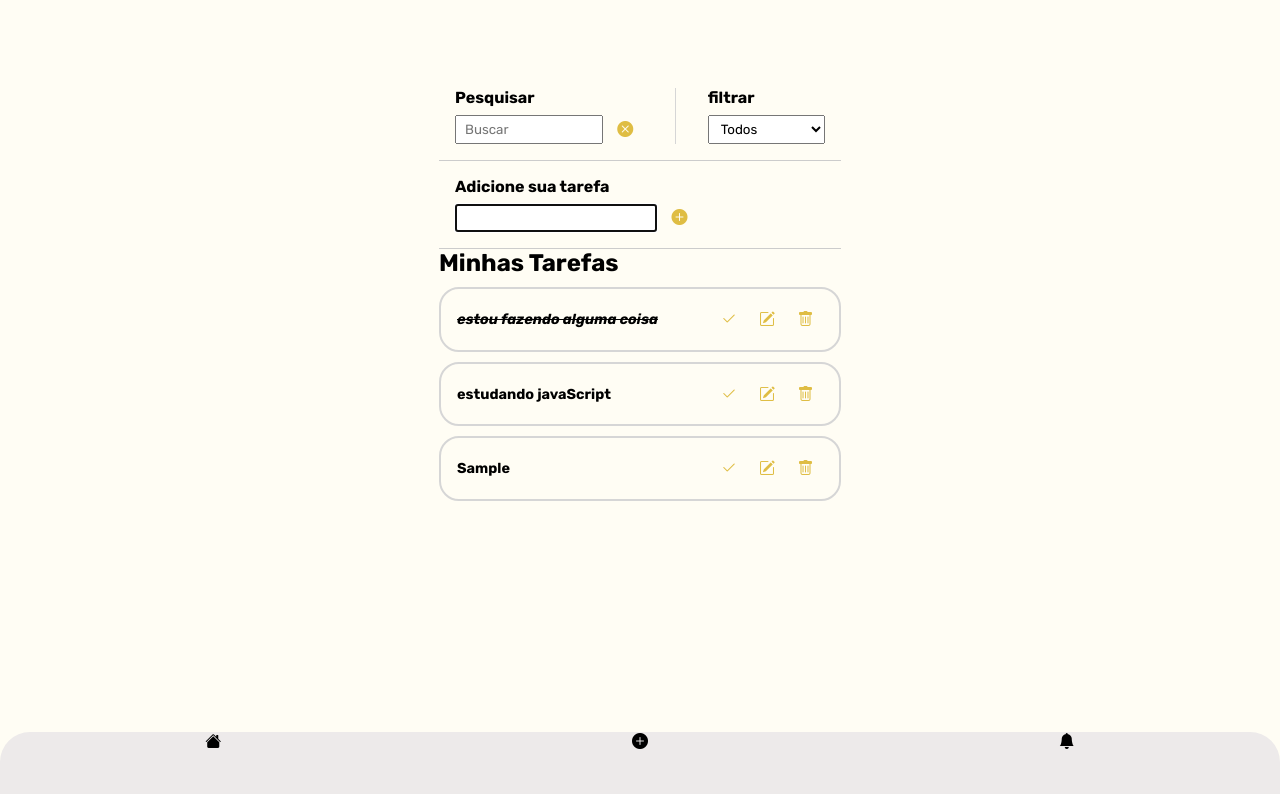
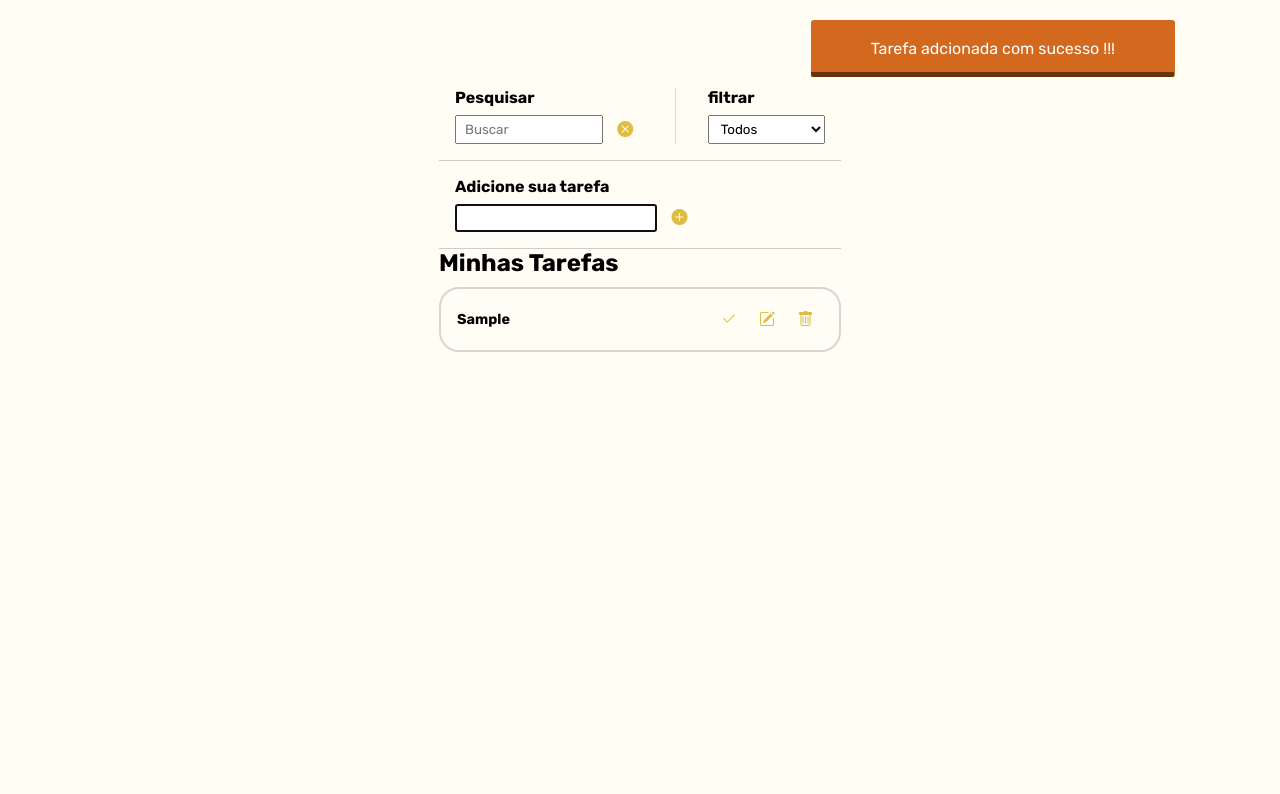
Before and after one commit to Projeto-Final-IFPA/To_Do_List, a plain HTML site: page index.html in a window 1280 px wide. Both pictures are taken after typing "Sample" into the empty fields and a click on the button 679 px from the left and 217 px from the top of the page. Drawn offline with nearby package versions, Linux system fonts and the light colour scheme.

Commit message:
atualização da aplicação

```diff
--- a/index.html
+++ b/index.html
@@ -31,21 +31,8 @@
     <script src="src/js/lista.js" defer></script>
   </head>
   <body>
-    <header>
-      <nav>
-        <ul>
-          <li class="item">
-            <span><i class="bi bi-house-fill"></i></span>
-          </li>
-          <li class="item">
-            <span><i class="bi bi-plus-circle-fill"></i></span>
-          </li>
-          <li class="item">
-            <span><i class="bi bi-bell-fill"></i></span>
-          </li>
-        </ul>
-      </nav>
-    </header>
+
+    <div class="alert"></div>
 
     <main>
 
@@ -79,7 +66,7 @@
           <p>Adicione sua tarefa</p>
           <div class="form-control">
             <input type="text" id="todo-input" placeholder="Adcionar tarefa"/>
-            <button type="submit">
+            <button class="botao" type="submit">
               <i class="bi bi-plus-circle-fill"></i>
             </button>
           </div>
@@ -98,38 +85,10 @@
         </form>
 
         <!-- Tarefa  -->
-        <div id="todo-list">
+        <div id="todo-list" class="hide">
           <h1>Minhas Tarefas</h1>
 
-          <div class="todo done">
-            <h3>estou fazendo alguma coisa</h3>
-            <button class="finish-todo">
-              <i class="bi bi-check2"></i>
-            </button>
 
-            <button class="edit-todo">
-              <i class="bi bi-pencil-square"></i>
-            </button>
-
-            <button class="remove-todo">
-              <i class="bi bi-trash"></i>
-            </button>
-          </div>
-
-          <div class="todo">
-            <h3>estudando javaScript</h3>
-            <button class="finish-todo">
-              <i class="bi bi-check2"></i>
-            </button>
-
-            <button class="edit-todo">
-              <i class="bi bi-pencil-square"></i>
-            </button>
-
-            <button class="remove-todo">
-              <i class="bi bi-trash"></i>
-            </button>
-          </div>
         </div>
       </section>
     </main>
--- a/src/css/style.css
+++ b/src/css/style.css
@@ -34,36 +34,6 @@ input, select {
 
 ul {
   list-style: none;
-}
-
-/* HEADER  */
-
-header {
-  width: 100vw;
-  height: 4.25rem;
-  position: fixed;
-  bottom: 0;
-}
-
-header nav {
-  height: 100vh;
-  background-color: #edeaea;
-  border-radius: 30px 30px 0 0;
-  margin: 0;
-  align-items: center;
-  text-align: center;
-}
-
-nav ul {
-  display: flex;
-  justify-content: space-around;
-  align-items: center;
-  text-align: center;
-}
-
-.item {
-  width: 28px;
-  height: 24px;
 }
 
 /* MAIN  */
@@ -168,11 +138,50 @@ main{
   margin-left: .2rem;
 }
 
-/* .done {
-  background-color: rgb(0,121,111);
-} */
-
 .done h3 {
   text-decoration: line-through;
   font-style: italic;
 }
+
+/* BOTÃO NOTFICATION */
+
+.message {
+  padding: 19px 60px;
+  position: fixed;
+  top: 20px;
+  right: 105px;
+  background-color: chocolate;
+  border-radius: 3px;
+  color: #fff;
+  animation: slidein 0.2s cubic-bezier(0.25, 0.46, 0.45, 0.94) both;
+}
+
+@keyframes slidein {
+  0% {
+    transform: translateX(1000px);
+    opacity: 0;
+  }
+  100% {
+    transform: translateX(0);
+    opacity: 1;
+  }
+}
+
+.message::before {
+  content: "";
+  position: absolute;
+  left: 0;
+  bottom: 0;
+  width: 0;
+  height: 5px;
+  background-color: rgba(0, 0, 0, 0.5);
+  animation: time 3s forwards;
+}
+@keyframes time {
+  0% {
+    width: 0;
+  }
+  100% {
+    width: 100%;
+  }
+}
--- a/src/js/lista.js
+++ b/src/js/lista.js
@@ -6,42 +6,46 @@ const editForm = document.querySelector("#edit-form");
 const editInput = document.querySelector("#edit-input");
 const cancelEditBtn = document.querySelector("#cancel-edit-btn");
 
+const searchInput = document.querySelector("#search-input");
+const filterSelect = document.querySelector("#filter-select");
+
 let oldInputValue;
 
 // Funções
 
-// Esta função pega os elementos HTML
+// Função para gerar o HTML da tarefa
+function generateTodoHTML(text) {
+  return `
+    <div class="todo">
+      <h3>${text}</h3>
+      <button class="finish-todo">
+        <i class="bi bi-check2"></i>
+      </button>
+      <button class="edit-todo">
+        <i class="bi bi-pencil-square"></i>
+      </button>
+      <button class="remove-todo">
+        <i class="bi bi-trash"></i>
+      </button>
+    </div>
+  `;
+}
+
+// Esta função salva a nova tarefa
 const saveTodo = (text) => {
-  const todo = document.createElement("div")
-  todo.classList.add("todo")
-
-  const todoTitle = document.createElement("h3")
-  todoTitle.innerText = text
-  todo.appendChild(todoTitle)
-
-  const doneBtn = document.createElement("button")
-  doneBtn.classList.add("finish-todo")
-  doneBtn.innerHTML = '<i class="bi bi-check2"></i>'
-  todo.appendChild(doneBtn)
-
-  const editBtn = document.createElement("button")
-  editBtn.classList.add("edit-todo")
-  editBtn.innerHTML = '<i class="bi bi-pencil-square"></i>'
-  todo.appendChild(editBtn)
-
-  const deleteBtn = document.createElement("button")
-  deleteBtn.classList.add("remove-todo")
-  deleteBtn.innerHTML = '<i class="bi bi-trash"></i>'
-  todo.appendChild(deleteBtn)
-
-  // Adssionando a lista no todo-list
-  todoList.appendChild(todo)
+  // Inserindo o HTML na lista de tarefas (somente usando innerHTML)
+  todoList.innerHTML += generateTodoHTML(text);
 
   // Limpando o Input quando o formulário for enviado
   todoInput.value = " ";
 
   // Focar no input toda vez que enviar o formulário
   todoInput.focus();
+
+  // Removendo a classe "hide" da todo-list (only once)
+  if (todoList.classList.contains("hide")) {
+    todoList.classList.remove("hide");
+  }
 };
 
 // Esta função esconde e mostra o formulário adcionar tarefa e o editar tarefa
@@ -127,3 +131,29 @@ editForm.addEventListener("submit", (e) =>{
 
   toggleForms();
 })
+
+// Inicializando a lista oculta (hide class in HTML)
+todoList.classList.add("hide");
+
+
+// NOTFICATION BOTAO
+
+const btn = document.querySelector(".botao");
+const divMessage = document.querySelector(".alert");
+
+const msg = "Tarefa adcionada com sucesso !!!";
+
+function ativar(msg) {
+  const message = document.createElement("div");
+  message.classList.add("message");
+  message.innerText = msg;
+  divMessage.appendChild(message);
+
+  setTimeout(() => {
+    message.style.display = "none";
+  }, 3000);
+}
+
+btn.addEventListener("click", () => {
+  ativar(msg);
+});
```
